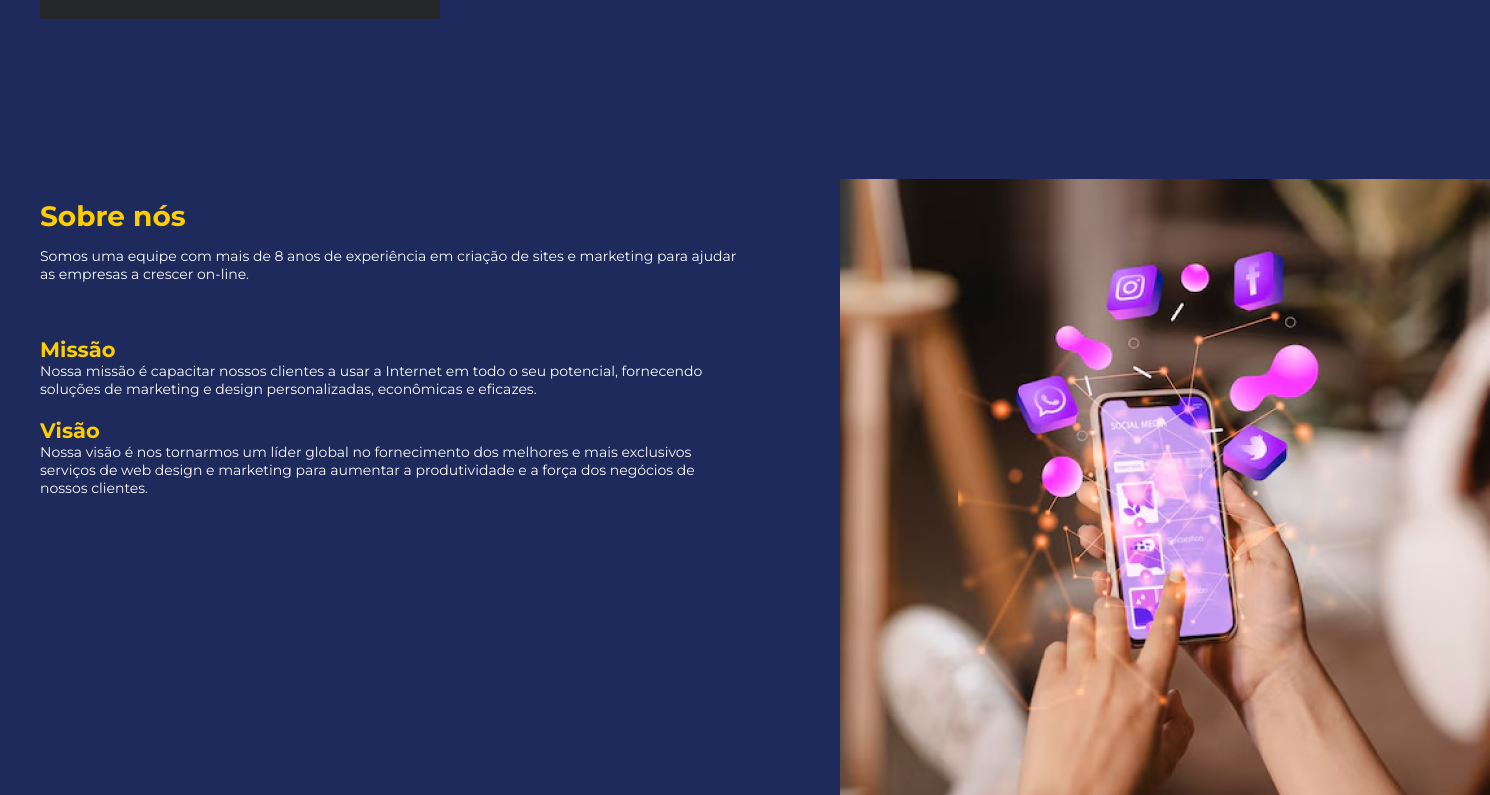
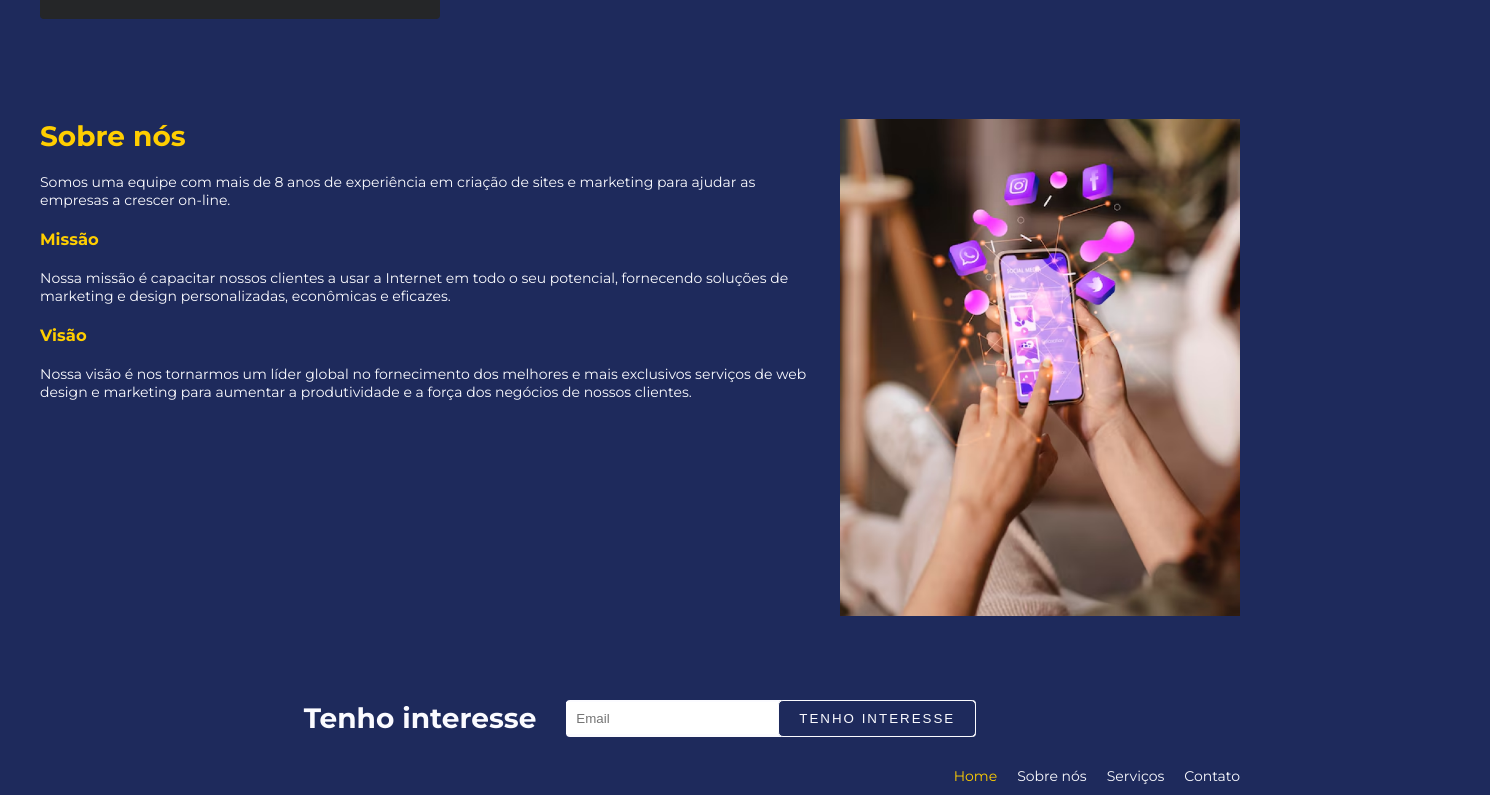
Before and after one commit to scallopc/buildweb, a Vue app: page / in a window 1280 px wide. Shown: the part 1265-2060 px from the top of the page, 1490 px wide, since content can reach past the window. Built offline with nearby package versions, Linux system fonts and the light colour scheme.

Commit message:
scss updates

```diff
--- a/src/assets/scss/style.scss
+++ b/src/assets/scss/style.scss
@@ -24,7 +24,7 @@ html {
   font-size: 14px;
 }
 
-h1, h2, h3, h4, h5, h6 {
+h1, h2, h3, h4, h5, h6, p{
   margin: 0;
 }
 
--- a/src/view/home/aboutUs.vue
+++ b/src/view/home/aboutUs.vue
@@ -1,18 +1,13 @@
 <template>
   <div class="about-us-container m-default focus-in-expand">
     <div class="about-us-product">
-      <div class="about-us-item">
-        <div class="about-us-subscription">
       <h1>Sobre nós</h1>
       <p>
-            Somos uma equipe com mais de 8 anos de experiência em criação de
-            sites e marketing para ajudar as empresas a crescer on-line.
+        Somos uma equipe com mais de 8 anos de experiência em criação de sites e
+        marketing para ajudar as empresas a crescer on-line.
       </p>
-        </div>
-      </div>
-      <div class="vision-mission">
       <div class="about-us-item">
-          <h2>Missão</h2>
+        <h3>Missão</h3>
         <span>
           Nossa missão é capacitar nossos clientes a usar a Internet em todo o
           seu potencial, fornecendo soluções de marketing e design
@@ -20,13 +15,12 @@
         </span>
       </div>
       <div class="about-us-item">
-          <h2>Visão</h2>
+        <h3>Visão</h3>
         <span>
           Nossa visão é nos tornarmos um líder global no fornecimento dos
           melhores e mais exclusivos serviços de web design e marketing para
           aumentar a produtividade e a força dos negócios de nossos clientes.
         </span>
-        </div>
       </div>
     </div>
     <div class="about-us-img">
@@ -42,27 +36,30 @@
 
 .about-us-container {
   display: flex;
-  padding-top: 60px;
+  gap: 20px;
 
   h1,
-  h2 {
+  h3 {
     color: $yellow-web;
   }
 
   .about-us-product {
-    text-align: left;
-    padding: 0 100px 0 0;
+    display: flex;
+    flex-direction: column;
+    gap: 20px;
+    flex: 1;
+
     .about-us-item {
-      padding: 20px 0 0 0;
+      display: flex;
+      flex-direction: column;
+      gap: 20px;
     }
   }
 
-  .about-us-subscription {
-    padding-bottom: 20px;
+  .about-us-img {
+    img {
+      max-width: 400px;
     }
-
-  .about-us-img {
-    width: 400px;
   }
 }
 </style>
```
Lines whose indentation alone changed are shown as unchanged.
